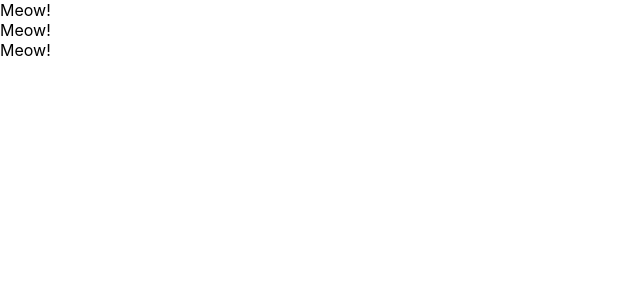
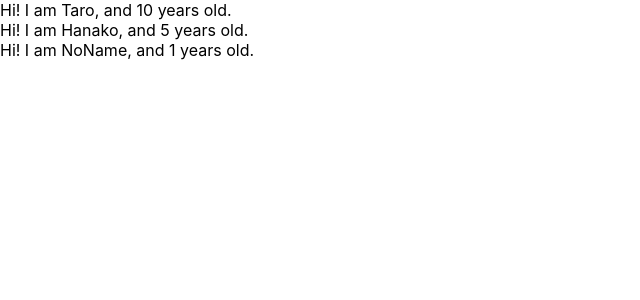
Before and after one commit to yuan-co-tokyo/udemy-react-redux-crud-applications, a React (Create React App) app: page / in a window 1280 px wide. Shown: the top 300 px of the page, without its empty margins (0-640 px from the left). Built offline with nearby package versions, Linux system fonts and the light colour scheme.

Commit message:
learn props

```diff
--- a/src/App.js
+++ b/src/App.js
@@ -1,28 +1,27 @@
 import React from 'react';
 
-// class App extends Component {
-//   render() {
-//     return (
-//       <div>
-//         <label htmlFor="bar">bar</label>
-//         <input type="text" onChange={ () => {console.log("I'm clicked!")}} />
-//       </div>
-//     )
-//   }
-// }
-
 const App = () => {
+  const profiles = [
+    {name: "Taro", age: 10},
+    {name: "Hanako", age: 5},
+    {name: "NoName"}
+  ]
   return (
     <div>
-      <Cat />
-      <Cat />
-      <Cat />
+      {profiles.map((profile, index)=> {
+        return <User name={profile.name} age={profile.age} key={index}/>
+      }
+      )}
     </div>
   )
 };
 
-const Cat = () => {
-  return <div>Meow!</div>
+const User = (props) => {
+  return <div>Hi! I am {props.name}, and {props.age} years old.</div>
+}
+
+User.defaultProps = {
+  age: 1
 }
 
 export default App;
```
Also changed, not shown: 1 other file (tests, documents, lock files or other folders).
